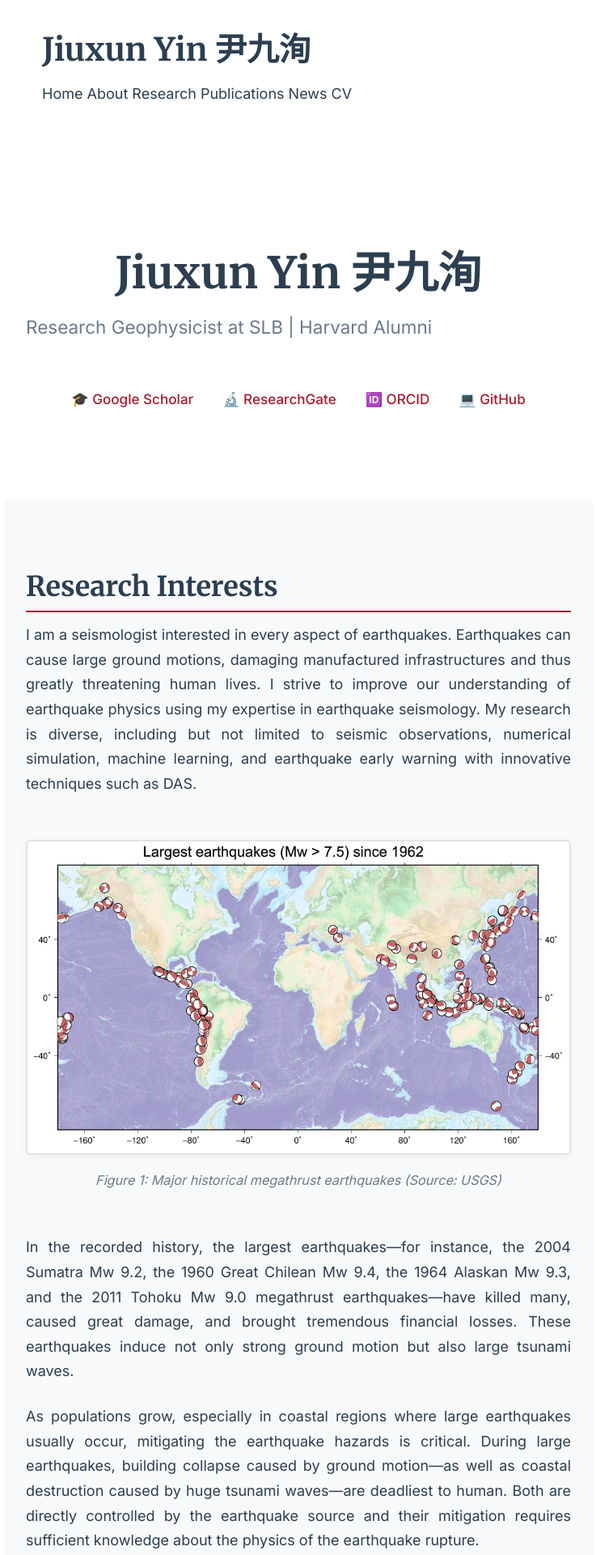
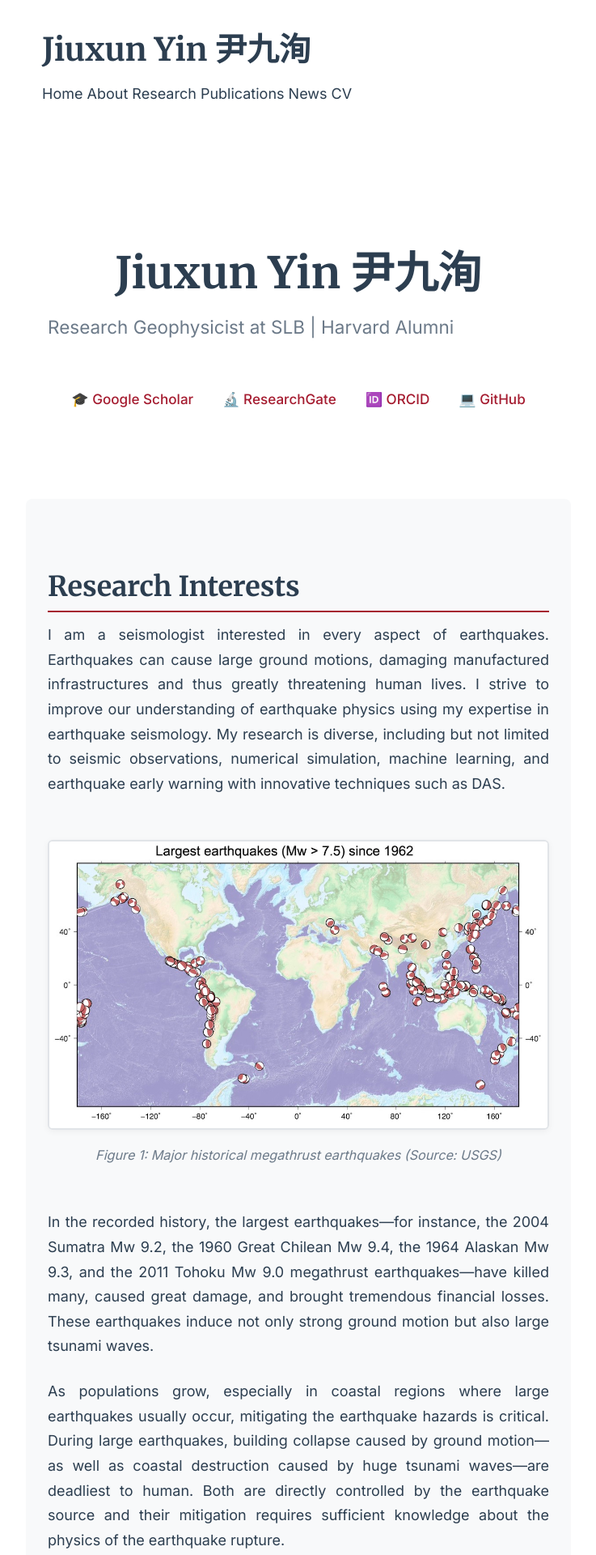
Before and after one commit to yinjiuxun/yinjiuxun.github.io, a Jekyll site: the page built from index.md, in a window 1280 px wide. Shown: the top 1920 px of the page at 81% size, without its empty margins (271-1008 px from the left). Built offline with Jekyll 4.4.1, drawn with Linux system fonts in a browser that asks for light colours.

Commit message:
Increase side padding from 3.5rem to 5rem for more whitespace

```diff
--- a/assets/css/styles.scss
+++ b/assets/css/styles.scss
@@ -7,12 +7,12 @@
 main {
     max-width: 800px;
     margin: 0 auto;
-    padding: 2rem 3.5rem;
+    padding: 2rem 5rem;
 }
 
 @media (max-width: 680px) {
     main {
-        padding: 1.5rem 2rem;
+        padding: 1.5rem 2.5rem;
     }
 }
 
```
